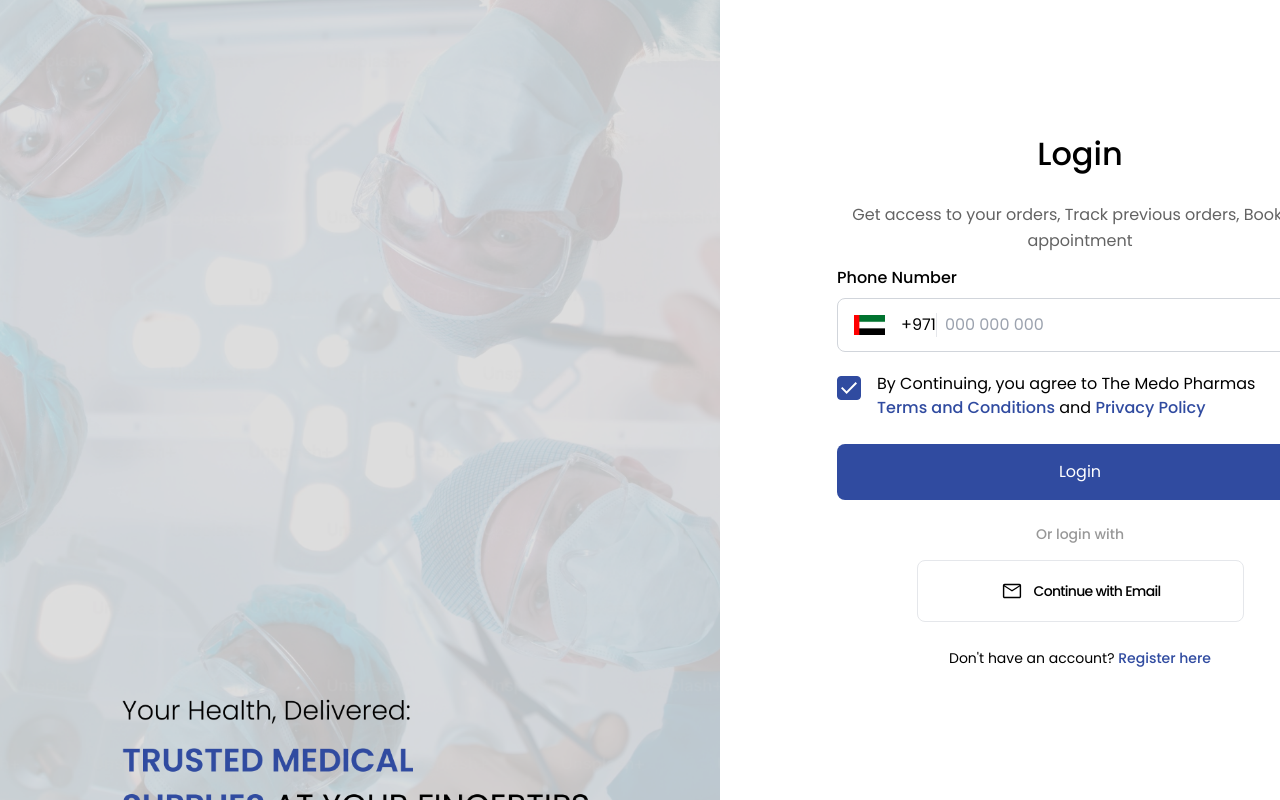
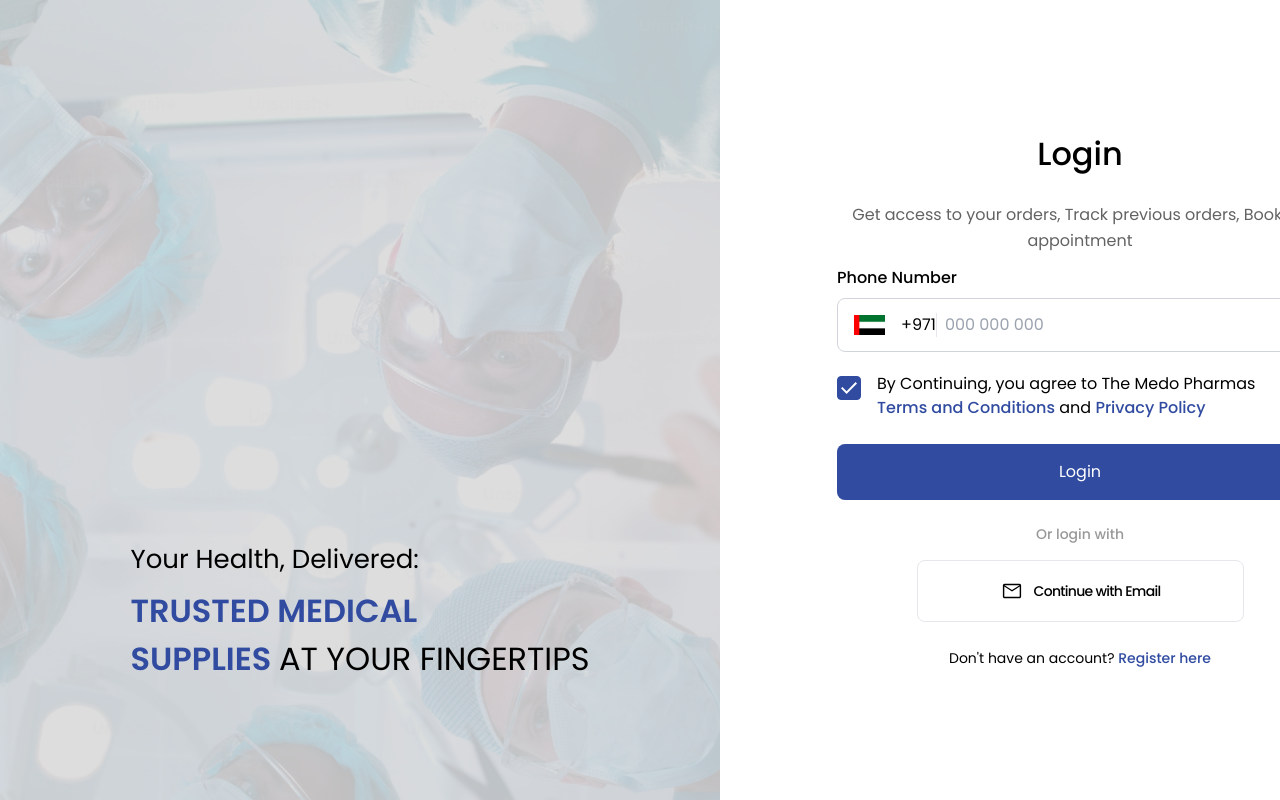
Before and after one commit to Vaishak2/Medoc-Pharmacy-Ecommerce-Website-UAE, a React (Create React App) app: page /userLogin in a window 1280 px wide. Shown: the top 800 px of the page. Built offline with nearby package versions, Linux system fonts and the light colour scheme.

Commit message:
Login token aet to local storage

```diff
--- a/src/User/Components/LoginWithPhone/LoginWithPhone.js
+++ b/src/User/Components/LoginWithPhone/LoginWithPhone.js
@@ -4,21 +4,28 @@ import Checked from "../../../Assets/Icons/checkBox.svg";
 import UnChecked from "../../../Assets/Icons/UnCheckedBox.svg";
 import Mail from "../../../Assets/Icons/mail.svg";
 import UAEFlag from "../../../Assets/LoginImage/UAEFlag.png";
+import Api from '../../../Services/Api';
+import { useNavigate } from 'react-router-dom';
 
 function LoginWithPhone() {
   const [isChecked, setIsChecked] = useState(true);
   const [phone, setPhone] = useState("");
   const [errors, setErrors] = useState({ phone: "", checkbox: "" });
+  const [userToken, setUserToken] = useState('')
+
+  const navigate = useNavigate()
+
+
 
   const handleCheckboxClick = () => {
     setIsChecked(!isChecked);
   };
 
   const validatePhone = () => {
-    const phoneRegex = /^\+971\d{9}$/;
+    const phoneRegex = /^[0-9]{10}$/;
     if (!phone) {
       return "Phone number is required.";
-    } else if (!phoneRegex.test(`+971${phone}`)) {
+    } else if (!phoneRegex.test(phone)) {
       return "Phone number is invalid.";
     }
     return "";
@@ -35,6 +42,16 @@ function LoginWithPhone() {
       setErrors({ phone: "", checkbox: "" });
       // Proceed with form submission
       console.log("Form submitted");
+      Api.post('auth/login', {
+        "phoneNumber": phone,
+        "email": ""
+      })
+      .then(response => {
+        console.log(response.data.token)
+        setUserToken(response.data.token)
+        localStorage.setItem("userToken",response.data.token)
+        navigate(-1)
+      })
     }
   };
 
@@ -50,8 +67,13 @@ function LoginWithPhone() {
 
   return (
     <div className='flex min-h-screen overflow-hidden'>
-      <div className='w-1/2 h-screen'>
-        <img src={LoginImage} className="h-full w-full object-cover" alt="Login" />
+      <div className='w-1/2 h-screen bg-Login-Background bg-cover'>
+        {/* <img src={LoginImage} className="h-full w-full object-cover" alt="Login" /> */}
+        <div className='text-left w-fit mx-auto mt-[75%]'>
+          <div className='sm:text-[26px] font-thin'>Your Health, Delivered:</div>
+          <div className='text-[#304BA0] sm:text-[32px] font-semibold sm:mt-2'>TRUSTED MEDICAL</div>
+          <div className='sm:text-[32px]'><span className='text-[#304BA0] font-semibold'>SUPPLIES </span><span>AT YOUR FINGERTIPS</span></div>
+        </div>
       </div>
 
       <div className="w-1/2 h-screen flex flex-col justify-center items-center bg-white">
--- a/src/User/Sections/Header/Header.js
+++ b/src/User/Sections/Header/Header.js
@@ -20,6 +20,8 @@ function Header() {
   const [subSubcategories, setSubSubcategories] = useState([]);
   const [hoverTimeout, setHoverTimeout] = useState(null);
   const [isModalOpen, setIsModalOpen] = useState(false); // State for modal visibility
+
+  const userToken = localStorage.getItem("userToken")
 
   useEffect(() => {
     axios.get('http://194.238.23.134:3000/api/categories')
@@ -127,7 +129,9 @@ function Header() {
             </div>
             <div className='login-section flex cursor-pointer ml-[24px]'>
               <img className='sm:w-[24px] sm:h-[24px] sm:ml-[24px] mt-[24px]' src={AccountCircle} alt="Account" />
-              <Link to={'/userLogin'}><div className='text-center justify-center mt-[24px] sm:ml-[8px] text-[14px] font-normal'>Login</div></Link>
+              {userToken ? null :
+                <Link to={'/userLogin'}><div className='text-center justify-center mt-[24px] sm:ml-[8px] text-[14px] font-normal'>Login</div></Link>
+              }
             </div>
           </div>
         </div>
@@ -171,7 +175,7 @@ function Header() {
             {activeCategory === category.id && (
               <div
                 className="fixed bg-white border z-50 border-[#D4D4D4] w-[1020px] columns-5 gap-24 text-black text-start font-semibold p-8"
-                style={{ left: '312px', marginTop:'40px' }}
+                style={{ left: '312px', marginTop: '40px' }}
               >
                 {category.subCategories && category.subCategories.map((subcategory) => (
                   <div
@@ -198,10 +202,10 @@ function Header() {
 
       {isModalOpen && (
         <div className="fixed inset-0 flex items-center justify-center bg-[#353533CC] backdrop-blur-sm bg-opacity-95">
-        <LogoutConfirmation
-          onConfirm={handleLogoutConfirm}
-          onClose={handleModalClose}
-        />
+          <LogoutConfirmation
+            onConfirm={handleLogoutConfirm}
+            onClose={handleModalClose}
+          />
         </div>
       )}
 
--- a/tailwind.config.js
+++ b/tailwind.config.js
@@ -9,6 +9,7 @@ module.exports = {
         'Home-banner-image2':"url('/src/Assets/Banner images/Rectangle 245.png')",
         'AdBnner':"url('/src/Assets/Ad Image/Column add 1 (1).png')",
         'AdBnner2':"url('/src/Assets/Ad Image/Column add 2.png')",
+        'Login-Background':"url('/src/Assets/LoginImage/LoginBackground.png')",
       }),
 
       fontFamily: {
```
Also changed, not shown: src/Assets/LoginImage/LoginBackground.png (added).
